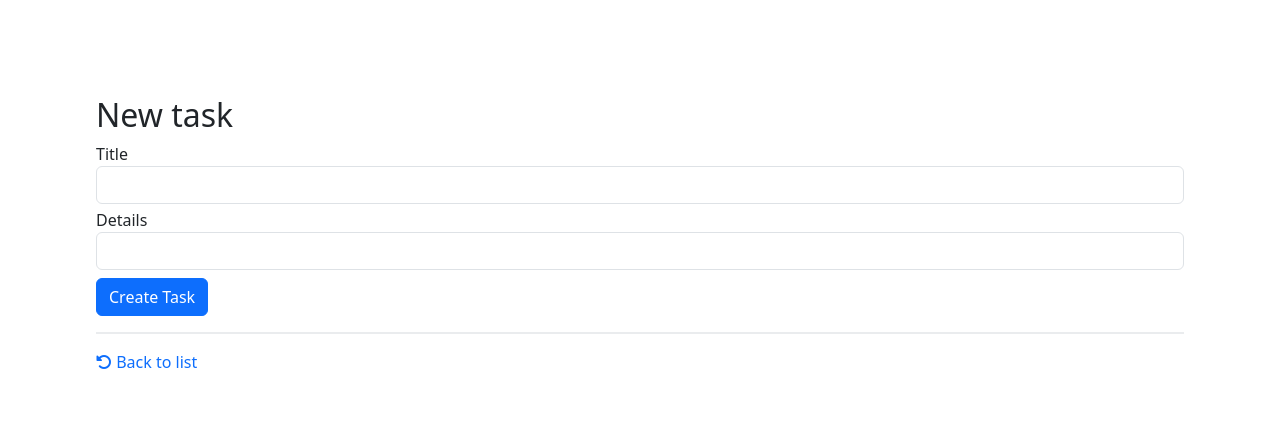
After one commit to NatBond62/rails-task-manager, a Rails app: page /tasks/new in a window 1280 px wide. The commit adds this page. Shown: the top 421 px of the page. Run offline with Rails 7, Linux system fonts and the light colour scheme; some libraries are stand-ins or nearby versions.

Commit message:
exercice terminé + css

```diff
--- /dev/null
+++ b/app/controllers/tasks_controller.rb
@@ -0,0 +1,42 @@
+class TasksController < ApplicationController
+  def index
+    @tasks = Task.all
+  end
+
+  def show
+    @task = Task.find(params[:id])
+  end
+
+  def new
+    @task = Task.new
+  end
+
+  def create
+    @task = Task.new(task_params)
+    @task.save
+    redirect_to tasks_path
+  end
+
+  def edit
+    @task = Task.find(params[:id])
+  end
+
+  def update
+    @task = Task.find(params[:id])
+    @task.update(task_params)
+    redirect_to tasks_path
+  end
+
+  def destroy
+    @task = Task.find(params[:id])
+    @task.destroy
+    redirect_to tasks_path, status: :see_other
+  end
+  private
+
+  def task_params
+    params.require(:task).permit(:title, :details, :completed)
+  end
+
+
+end
--- /dev/null
+++ b/app/helpers/tasks_helper.rb
@@ -0,0 +1,2 @@
+module TasksHelper
+end
--- /dev/null
+++ b/app/models/task.rb
@@ -0,0 +1,2 @@
+class Task < ApplicationRecord
+end
--- a/app/views/layouts/application.html.erb
+++ b/app/views/layouts/application.html.erb
@@ -13,7 +13,9 @@
 
     <%# Enable PWA manifest for installable apps (make sure to enable in config/routes.rb too!) %>
     <%#= tag.link rel: "manifest", href: pwa_manifest_path(format: :json) %>
-
+    <link rel="stylesheet" href="https://use.fontawesome.com/releases/v6.1.2/css/all.css">
+    <link href="https://cdn.jsdelivr.net/npm/bootstrap@5.3.6/dist/css/bootstrap.min.css" rel="stylesheet"
+    integrity="sha384-4Q6Gf2aSP4eDXB8Miphtr37CMZZQ5oXLH2yaXMJ2w8e2ZtHTl7GptT4jmndRuHDT" crossorigin="anonymous">
     <link rel="icon" href="/icon.png" type="image/png">
     <link rel="icon" href="/icon.svg" type="image/svg+xml">
     <link rel="apple-touch-icon" href="/icon.png">
--- /dev/null
+++ b/app/views/tasks/new.html.erb
@@ -0,0 +1,20 @@
+<div class="m-5 p-5">
+  <h2>New task</h2>
+  <div>
+    <%= form_with model: @task do |f| %>
+      <div class="form-group mt-1"
+        <%= f.label :title %>
+        <%= f.text_field :title, class: "form-control" %>
+      </div>
+      <div class="form-group mt-1">
+        <%= f.label :details %>
+        <%= f.text_field :details, class: "form-control" %>
+      </div>
+      <%= f.submit class:"btn btn-primary mt-2" %>
+    <% end %>
+  </div>
+    <hr class="border border-dark-subtle border-1">
+    <%= link_to tasks_path, class:"text-decoration-none" do %>
+      <i class="fa-solid fa-rotate-left"></i> Back to list
+    <% end %>
+</div>
--- a/config/routes.rb
+++ b/config/routes.rb
@@ -5,6 +5,13 @@ Rails.application.routes.draw do
   # Can be used by load balancers and uptime monitors to verify that the app is live.
   get "up" => "rails/health#show", as: :rails_health_check
 
+  get "tasks", to: "tasks#index"
+  get "tasks/new", to: "tasks#new", as: :new_task
+  get "tasks/:id", to: "tasks#show", as: :task
+  get "tasks/:id/edit", to: "tasks#edit", as: :edit_task
+  post "tasks", to: "tasks#create"
+  patch "tasks/:id", to: "tasks#update"
+  delete "tasks/:id", to: "tasks#destroy"
   # Render dynamic PWA files from app/views/pwa/* (remember to link manifest in application.html.erb)
   # get "manifest" => "rails/pwa#manifest", as: :pwa_manifest
   # get "service-worker" => "rails/pwa#service_worker", as: :pwa_service_worker
```
Also changed, not shown: app/views/tasks/edit.html.erb (added, +24 -0 lines), app/views/tasks/index.html.erb (added, +19 -0 lines), app/views/tasks/show.html.erb (added, +17 -0 lines), db/migrate/20261117131133_create_tasks.rb (added, +11 -0 lines), test/controllers/tasks_controller_test.rb (added, +7 -0 lines), test/fixtures/tasks.yml (added, +11 -0 lines), test/models/task_test.rb (added, +7 -0 lines), db/schema.rb (added).
